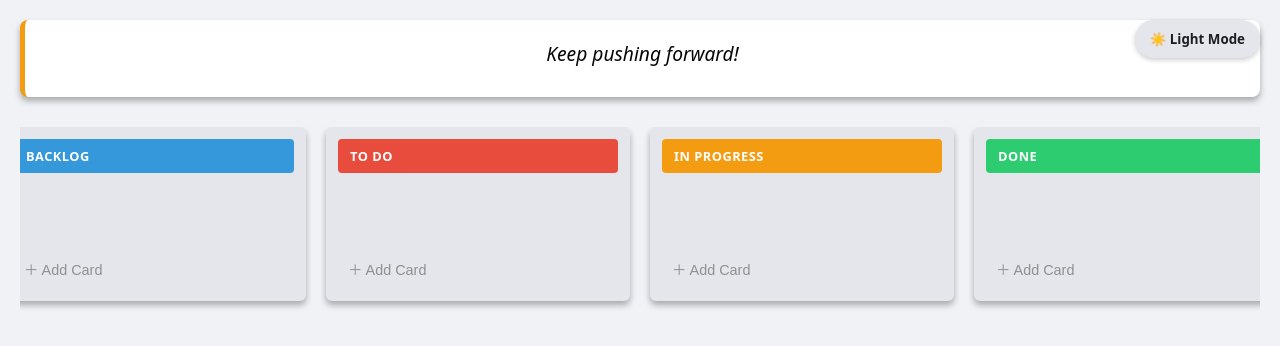
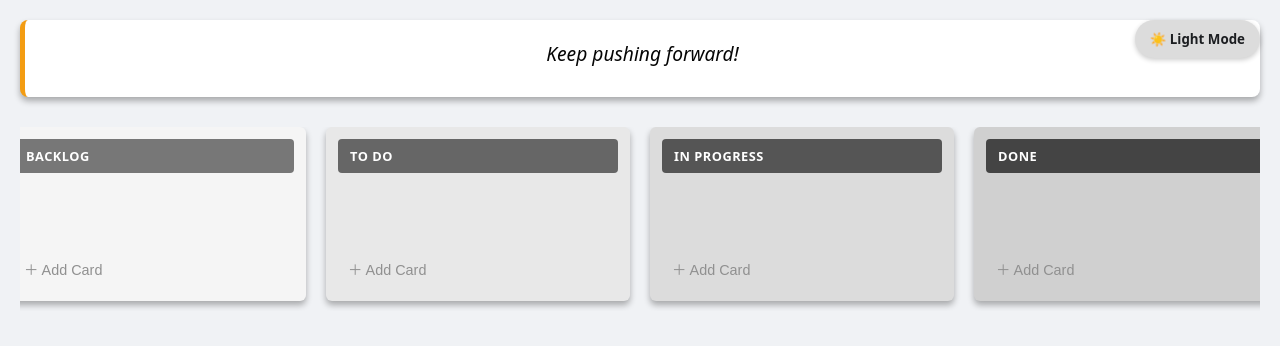
Before and after one commit to zaniargh42/obsidian-kanban, a website: page index.html in a window 1280 px wide. Both pictures are taken after a click on the button "🌙 Dark Mode". Drawn offline with nearby package versions, Linux system fonts and the light colour scheme; no server answers.

Commit message:
changed color of the columns

```diff
--- a/index.html
+++ b/index.html
@@ -9,7 +9,10 @@
     :root {
       --bg-color: #1e1e1e;
       --text-color: #dcddde;
-      --column-bg: #2a2a2a;
+      --col-bg-1: #3a3a3a;
+      --col-bg-2: #323232;
+      --col-bg-3: #2a2a2a;
+      --col-bg-4: #222222;
       --card-bg: #3e3e3e;
       --card-text: #fff;
       --card-desc: #b3b3b3;
@@ -23,7 +26,10 @@
     .light-mode {
       --bg-color: #f0f2f5;
       --text-color: #1c1e21;
-      --column-bg: #e4e6eb;
+      --col-bg-1: #f5f5f5;
+      --col-bg-2: #e8e8e8;
+      --col-bg-3: #dcdcdc;
+      --col-bg-4: #d0d0d0;
       --card-bg: #ffffff;
       --card-text: #050505;
       --card-desc: #65676b;
@@ -52,7 +58,6 @@
     }
 
     .kanban-column {
-      background-color: var(--column-bg);
       min-width: 280px;
       width: 300px;
       border-radius: 6px;
@@ -62,6 +67,11 @@
       display: flex;
       flex-direction: column;
     }
+
+    .kanban-column:nth-child(1) { background-color: var(--col-bg-1); }
+    .kanban-column:nth-child(2) { background-color: var(--col-bg-2); }
+    .kanban-column:nth-child(3) { background-color: var(--col-bg-3); }
+    .kanban-column:nth-child(4) { background-color: var(--col-bg-4); }
 
     .kanban-column.drag-over {
       background-color: #333333;
@@ -77,10 +87,10 @@
       letter-spacing: 0.5px;
     }
 
-    .todo { background-color: #e74c3c; color: white; }
-    .progress { background-color: #f39c12; color: white; }
-    .done { background-color: #2ecc71; color: white; }
-    .backlog { background-color: #3498db; color: white; }
+    .todo { background-color: #666666; color: white; }
+    .progress { background-color: #555555; color: white; }
+    .done { background-color: #444444; color: white; }
+    .backlog { background-color: #777777; color: white; }
 
     #quote-container {
       text-align: center;
@@ -216,7 +226,7 @@
       cursor: pointer;
       font-weight: 600;
       font-family: inherit;
-      background-color: var(--column-bg);
+      background-color: var(--col-bg-3);
       color: var(--text-color);
       box-shadow: 0 2px 5px rgba(0,0,0,0.2);
       transition: all 0.3s ease;
```
Also changed, not shown: 1 other file.
